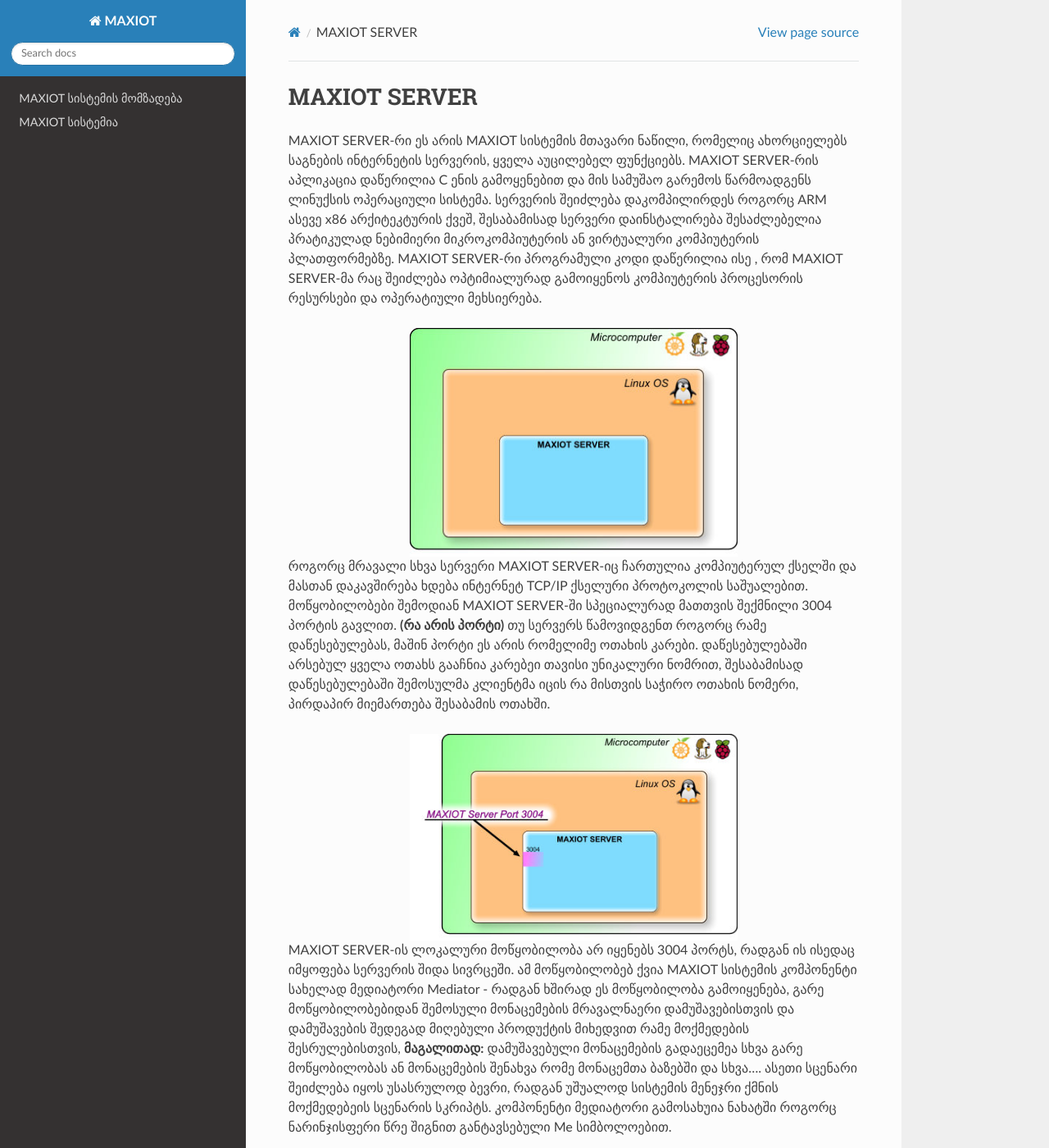
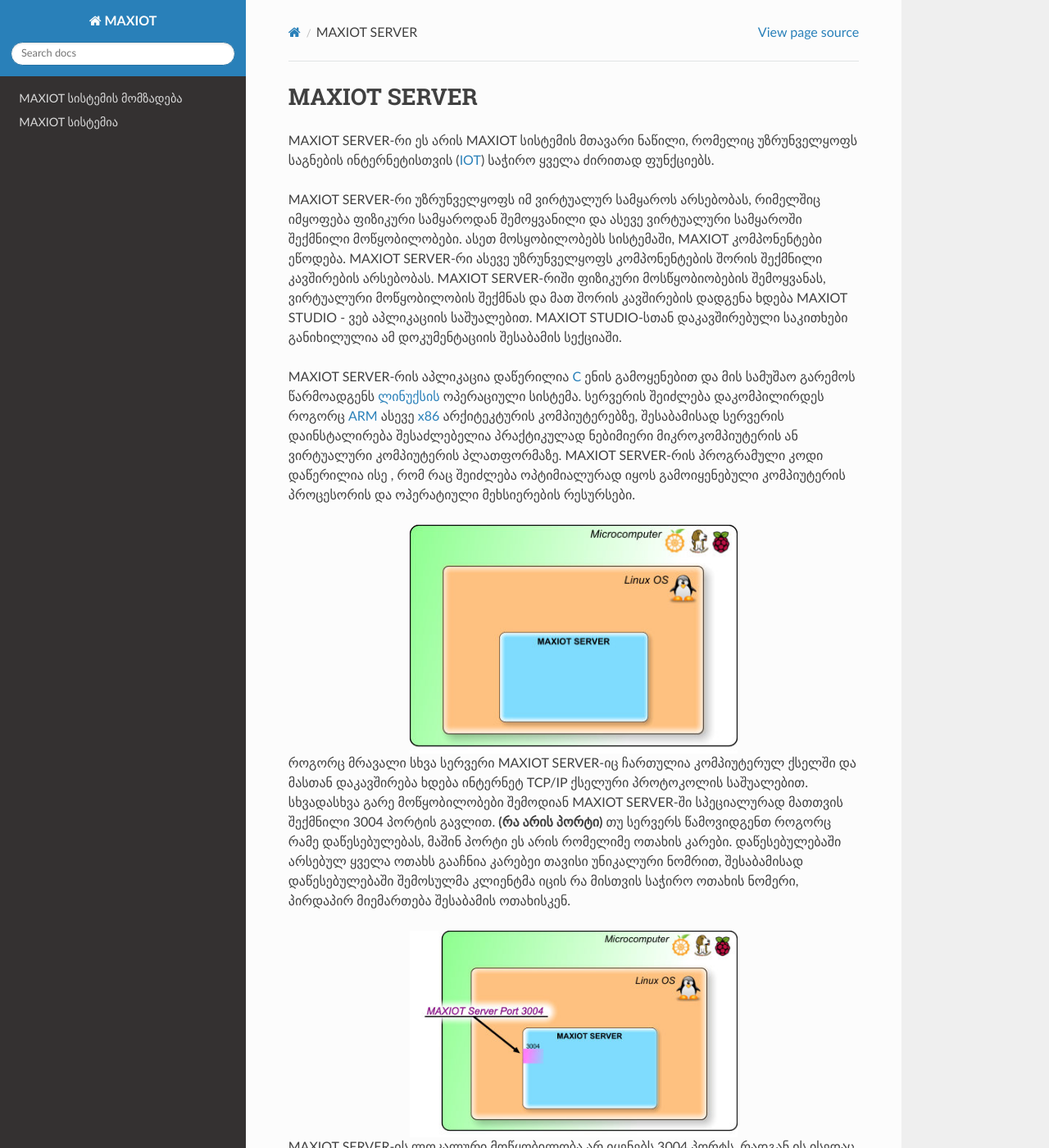
Before and after one commit to abcdach/DOC_MAXIOT, a Sphinx documentation site: the page built from docs/pages/P02_01.rst, in a window 1280 px wide and 1400 px high. Shown: the whole window at 82% size. Built offline with Sphinx 7.4.7 and the Read the Docs theme 2.0.0, drawn with Linux system fonts in a browser that asks for light colours; some of the changed text lies outside the part shown.

Commit message:
მოხდა ტექსტების დამატება და ფორმატირება

```diff
--- a/docs/index.rst
+++ b/docs/index.rst
@@ -5,7 +5,7 @@
 MAXIOT - არის მრავალფუნქციური საგნების ინტერნეტის სისტემა, რომელიც შედგება სხვადასხვა სერვერებისა და
 სერვერების მართვასთან დაკავშირებული ვებ აპლიკაციებისგან. მოცემულ დოკუმენტაციის მიზანია MAXIOT
 სისტემის მუშაობის სხვადასხვა ასპექტების შესწავლა. დოკუმენტაციაში განხილული საკითხები, გვაძლევს საშუალებას
-გავეცნოთ MAXIOT სისტემის მუშაობის პრინციპებს, განვსაზღვროთ სისტემის ასაშენებლად საჭირო ნაბიჯებს,
+გავეცნოთ MAXIOT სისტემის მუშაობის პრინციპებს, განვსაზღვროთ სისტემის ასაშენებლად საჭირო ნაბიჯები,
 გავეცნოთ MAXIOT სისტემის ბაზაზე განხორციელებულ სხვადასხვა პროექტებს და ამ პროექტების ბაზაზე შევისწავლოთ
 MAXIOT სისტემის დაკომფიგურირების ტექნოლოგიებს. ამავე დოკუმენტაციაში თავმოყრილია სხვადასხვა ამოცანებისთვის
 განკუთვნილი დაკომპილირებული და ღია პროგრამული კოდები.
--- a/docs/pages/P02_01.rst
+++ b/docs/pages/P02_01.rst
@@ -2,36 +2,51 @@
 MAXIOT SERVER
 ==============
 
-MAXIOT SERVER-რი ეს არის MAXIOT სისტემის მთავარი ნაწილი, რომელიც ახორციელებს
-საგნების ინტერნეტის სერვერის, ყველა აუცილებელ ფუნქციებს. MAXIOT SERVER-რის აპლიკაცია
-დაწერილია C ენის გამოყენებით და მის სამუშაო გარემოს წარმოადგენს ლინუქსის ოპერაციული
-სისტემა. სერვერის შეიძლება დაკომპილირდეს როგორც ARM ასევე x86 არქიტეკტურის ქვეშ,
-შესაბამისად სერვერი დაინსტალირება შესაძლებელია პრატიკულად ნებიმიერი მიკროკომპიუტერის
-ან ვირტუალური კომპიუტერის პლათფორმებზე. MAXIOT SERVER-რი პროგრამული კოდი დაწერილია ისე
-, რომ MAXIOT SERVER-მა რაც შეიძლება ოპტიმიალურად გამოიყენოს კომპიუტერის პროცესორის
-რესურსები და ოპერატიული მეხსიერება.
+MAXIOT SERVER-რი ეს არის MAXIOT სისტემის მთავარი ნაწილი, რომელიც უზრუნველყოფს
+საგნების ინტერნეტისთვის (`IOT <https://en.wikipedia.org/wiki/Internet_of_things>`__)
+საჭირო ყველა ძირითად ფუნქციებს.
+
+MAXIOT SERVER-რი უზრუნველყოფს იმ ვირტუალურ სამყაროს არსებობას, რიმელშიც იმყოფება
+ფიზიკური სამყაროდან შემოყვანილი და ასევე ვირტუალური სამყაროში შექმნილი მოწყობილობები.
+ასეთ მოსყობილობებს სისტემაში, MAXIOT კომპონენტები ეწოდება. MAXIOT SERVER-რი ასევე
+უზრუნველყოფს კომპონენტების შორის შექმნილი კავშირების არსებობას.
+MAXIOT SERVER-რიში ფიზიკური მოსწყობიობების შემოყვანას, ვირტუალური მოწყობილობის
+შექმნას და მათ შორის კავშირების დადგენა ხდება MAXIOT STUDIO - ვებ აპლიკაციის საშუალებით.
+MAXIOT STUDIO-სთან დაკავშირებული საკითხები განიხილულია ამ დოკუმენტაციის შესაბამის სექციაში.
+
+MAXIOT SERVER-რის აპლიკაცია
+დაწერილია `C <https://en.wikipedia.org/wiki/C_(programming_language)>`__ ენის გამოყენებით
+და მის სამუშაო გარემოს წარმოადგენს `ლინუქსის <https://en.wikipedia.org/wiki/Linux>`__ ოპერაციული
+სისტემა. სერვერის შეიძლება დაკომპილირდეს როგორც `ARM <https://en.wikipedia.org/wiki/ARM_architecture>`__ ასევე
+`x86 <https://en.wikipedia.org/wiki/X86>`__ არქიტეკტურის კომპიუტერებზე,
+შესაბამისად სერვერის დაინსტალირება შესაძლებელია პრაქტიკულად ნებიმიერი მიკროკომპიუტერის
+ან ვირტუალური კომპიუტერის პლათფორმაზე. MAXIOT SERVER-რის პროგრამული კოდი დაწერილია ისე
+, რომ რაც შეიძლება ოპტიმიალურად იყოს გამოიყენებული კომპიუტერის პროცესორის და ოპერატიული
+მეხსიერების რესურსები.
 
 .. image:: ../images/2_01.jpg
    :width: 400
    :align: center
 
 როგორც მრავალი სხვა სერვერი MAXIOT SERVER-იც ჩართულია კომპიუტერულ ქსელში და მასთან
-დაკავშირება ხდება ინტერნეტ TCP/IP ქსელური პროტოკოლის საშუალებით. მოწყობილობები შემოდიან
-MAXIOT SERVER-ში სპეციალურად მათთვის შექმნილი 3004 პორტის გავლით. **(რა არის პორტი)**
+დაკავშირება ხდება ინტერნეტ TCP/IP ქსელური პროტოკოლის საშუალებით. სხვადასხვა გარე მოწყობილობები
+შემოდიან MAXIOT SERVER-ში სპეციალურად მათთვის შექმნილი 3004 პორტის გავლით. **(რა არის პორტი)**
 თუ სერვერს წამოვიდგენთ როგორც რამე დაწესებულებას, მაშინ პორტი ეს არის რომელიმე ოთახის კარები.
 დაწესებულებაში არსებულ ყველა ოთახს გააჩნია კარებეი თავისი უნიკალური ნომრით, შესაბამისად
 დაწესებულებაში შემოსულმა კლიენტმა იცის რა მისთვის საჭირო ოთახის ნომერი, პირდაპირ მიემართება
-შესაბამის ოთახში.
+შესაბამის ოთახისკენ.
 
 .. image:: ../images/2_02.jpg
    :width: 400
    :align: center
 
 MAXIOT SERVER-ის ლოკალური მოწყობილობა არ იყენებს 3004 პორტს, რადგან ის ისედაც იმყოფება
-სერვერის შიდა სივრცეში. ამ მოწყობილობებ ქვია MAXIOT სისტემის კომპონენტი სახელად მედიატორი
-Mediator - რადგან ხშირად ეს მოწყობილობა გამოიყენება, გარე მოწყობილობებიდან შემოსული
-მონაცემების მრავალნაერი დამუშავებისთვის და დამუშავების შედეგად მიღებული პროდუქტის მიხედვით
-რამე მოქმედების შესრულებისთვის, **მაგალითად:** დამუშავებული მონაცემების გადაეცემეა სხვა გარე
+სერვერის შიდა სივრცეში. ამ მოწყობილობას ქვია მედიატორი (Mediator)(Me) - რადგან ხშირად ის
+გამოიყენება სხვა მოწყობილობებიდან წარმოქმნილი მონაცემების დამუშავებისთვის. **მაგალითად:**
+მედიატორს(me) შეუძლია გარე ტემპერატურის საზომი მოწყობილობიდან ფარენგეიტებში მიღებული ტემპერატურა
+გარდაქმნას ცელსიუსში და გადაუგზავნოს მოწყობილობას, რომელიც ასახავს ტემპერატურას რაიმე დისპლაიზე.
+
+**მაგალითად:** დამუშავებული მონაცემების გადაეცემეა სხვა გარე
 მოწყობილობას ან  მონაცემების შენახვა რომე მონაცემთა ბაზებში და სხვა.... ასეთი სცენარი შეიძლება
 იყოს უსასრულოდ ბევრი, რადგან უშუალოდ სისტემის მენეჯრი ქმნის მოქმედებეის სცენარის სკრიპტს.
 კომპონენტი მედიატორი გამოსახუია ნახატში როგორც ნარინჯისფერი წრე შიგნით განტავსებული Me
```
Also changed, not shown: list.txt (added, +11 -0 lines), 10 other files.
